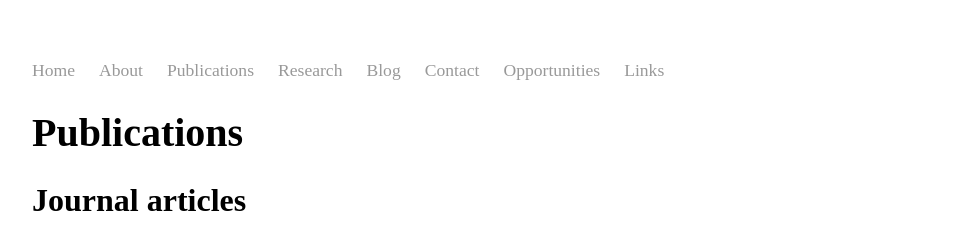
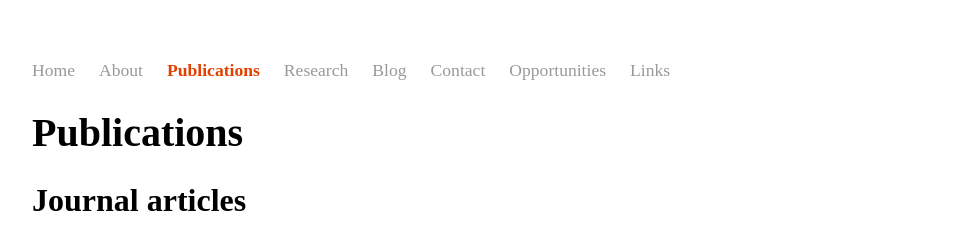
Before and after one commit to jdtonkin/jdtonkin.github.io, a Jekyll site: the page built from Publications/index.html, in a window 1280 px wide. Shown: the top 249 px of the page, without its empty margins (160-1119 px from the left). Built offline with Jekyll 4.4.1, drawn with Linux system fonts in a browser that asks for light colours.

Commit message:
Update main.css

```diff
--- a/css/main.css
+++ b/css/main.css
@@ -21,7 +21,7 @@ nav ul, footer ul a {
 
 nav ul a { color: #999; font-size: 1.1em; font-weight: normal;}
 nav ul li a:hover { color: #E14000; font-size: 1.1em; font-weight: normal;}
-nav ul li a .active { color: #E14000; font-size: 1.1em; font-weight: bold;}
+.active { a{ color: #E14000; font-size: 1.1em; font-weight: bold;}}
 
 footer { border-top: 1px solid #d5d5d5; font-size: .8em; }
 
```
